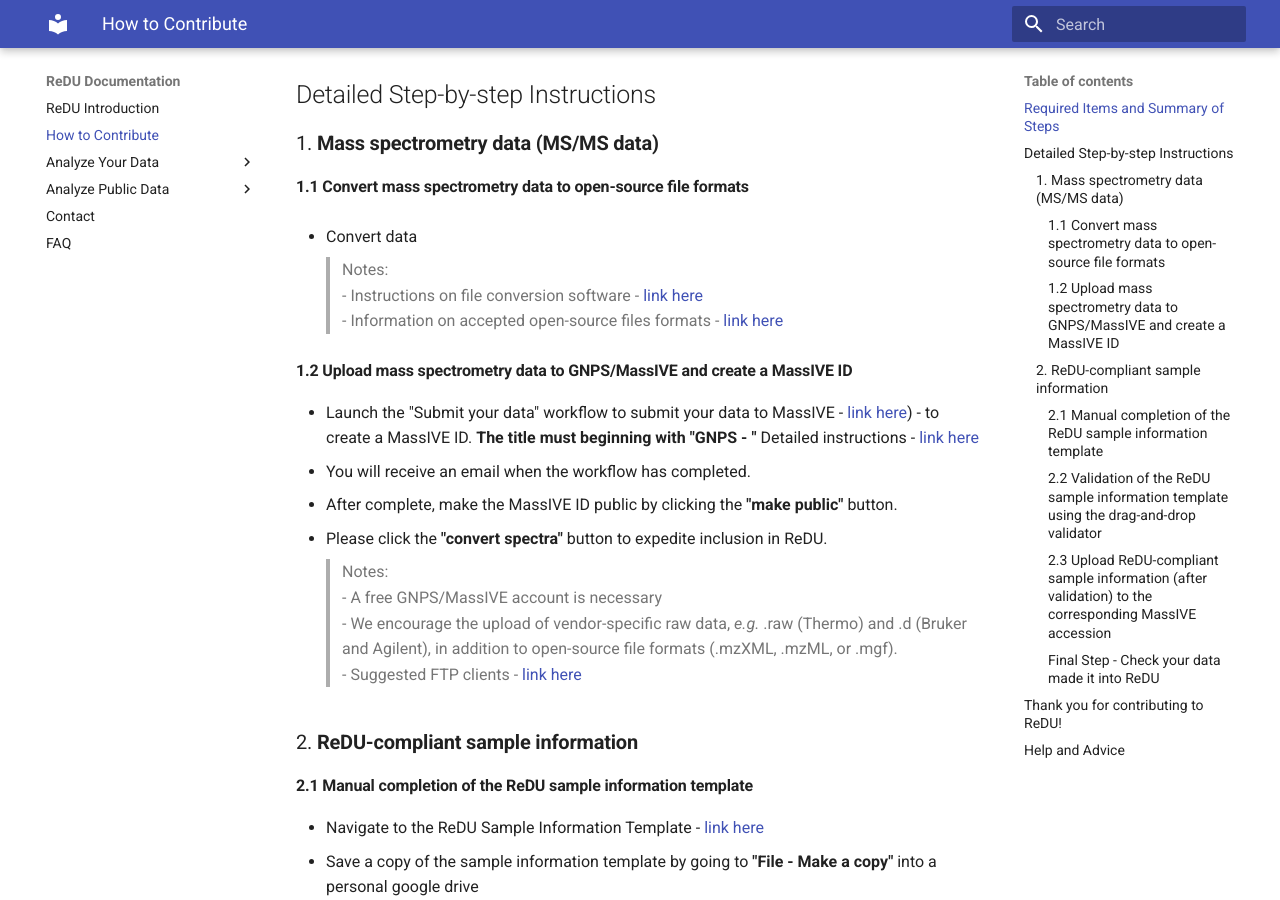
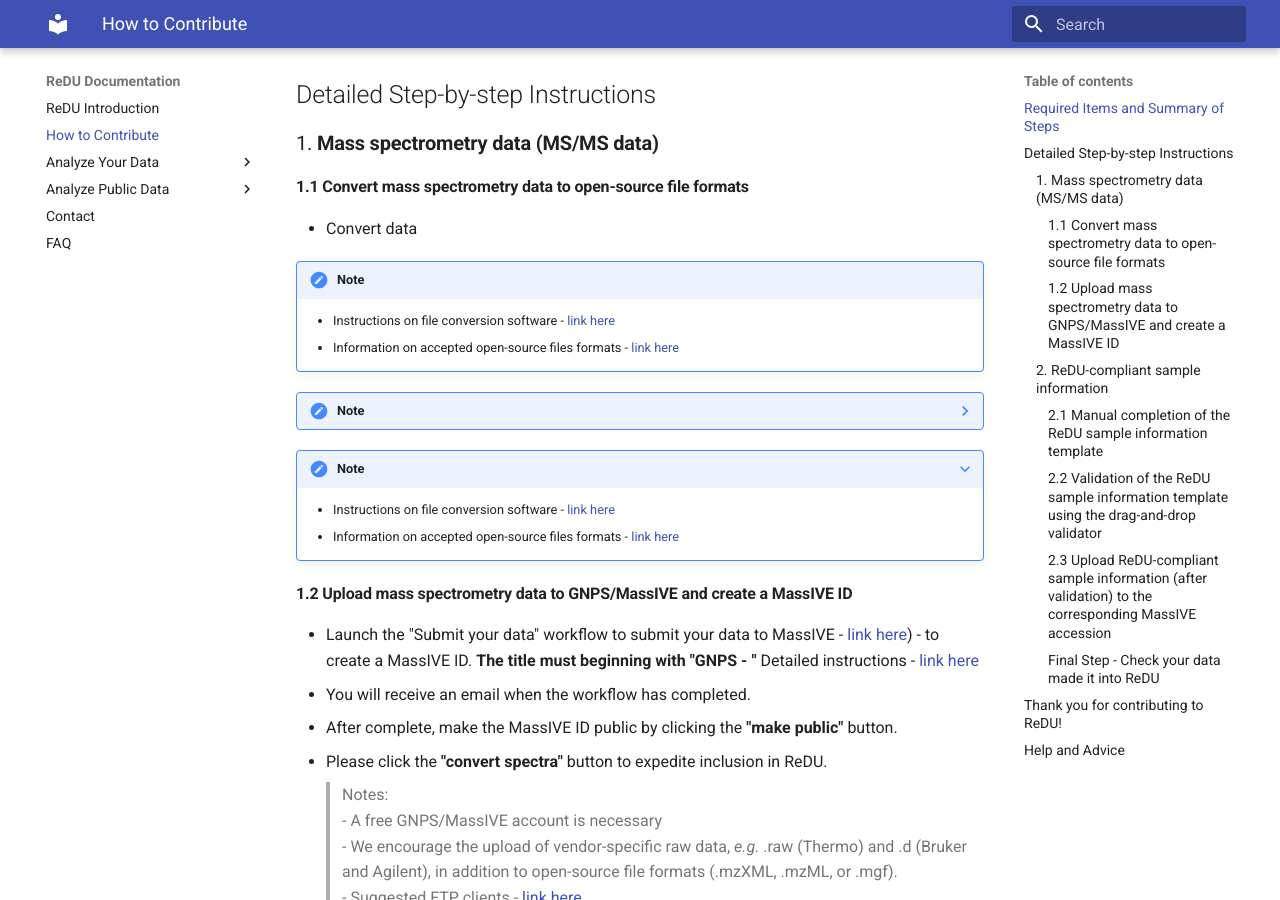
Before and after one commit to mwang87/ReDU-MS2-Documentation, an MkDocs documentation site: the page built from docs/HowtoContribute.md, in a window 1280 px wide and 900 px high, scrolled down 500 px. Built offline with MkDocs 1.6.1 and Material for MkDocs 9.7.7, drawn with Linux system fonts in a browser that asks for light colours.

Commit message:
Update HowtoContribute.md
testing of new blocks

```diff
--- a/docs/HowtoContribute.md
+++ b/docs/HowtoContribute.md
@@ -20,9 +20,17 @@
 #### 1.1 Convert mass spectrometry data to open-source file formats
 - Convert data
 
-    > Notes: <br>
-      - Instructions on file conversion software - [link here](https://github.com/CCMS-UCSD/GNPSDocumentation/blob/master/docs/fileconversion.md) <br>
-      - Information on accepted open-source files formats - [link here](https://github.com/CCMS-UCSD/GNPSDocumentation/blob/master/docs/isgnpsright.md) <br>
+!!! note
+    - Instructions on file conversion software - [link here](https://github.com/CCMS-UCSD/GNPSDocumentation/blob/master/docs/fileconversion.md)
+    - Information on accepted open-source files formats - [link here](https://github.com/CCMS-UCSD/GNPSDocumentation/blob/master/docs/isgnpsright.md)
+
+??? note
+    - Instructions on file conversion software - [link here](https://github.com/CCMS-UCSD/GNPSDocumentation/blob/master/docs/fileconversion.md)
+    - Information on accepted open-source files formats - [link here](https://github.com/CCMS-UCSD/GNPSDocumentation/blob/master/docs/isgnpsright.md)
+
+???+ note
+    - Instructions on file conversion software - [link here](https://github.com/CCMS-UCSD/GNPSDocumentation/blob/master/docs/fileconversion.md)
+    - Information on accepted open-source files formats - [link here](https://github.com/CCMS-UCSD/GNPSDocumentation/blob/master/docs/isgnpsright.md)
 
 #### 1.2 Upload mass spectrometry data to GNPS/MassIVE and create a MassIVE ID <br>
 - Launch the "Submit your data" workflow to submit your data to MassIVE - [link here](https://massive.ucsd.edu/ProteoSAFe/static/massive.jsp?redirect=auth)) - to create a MassIVE ID. **The title must beginning with "GNPS - "** Detailed instructions - [link here](https://ccms-ucsd.github.io/GNPSDocumentation/datasets/)
```
